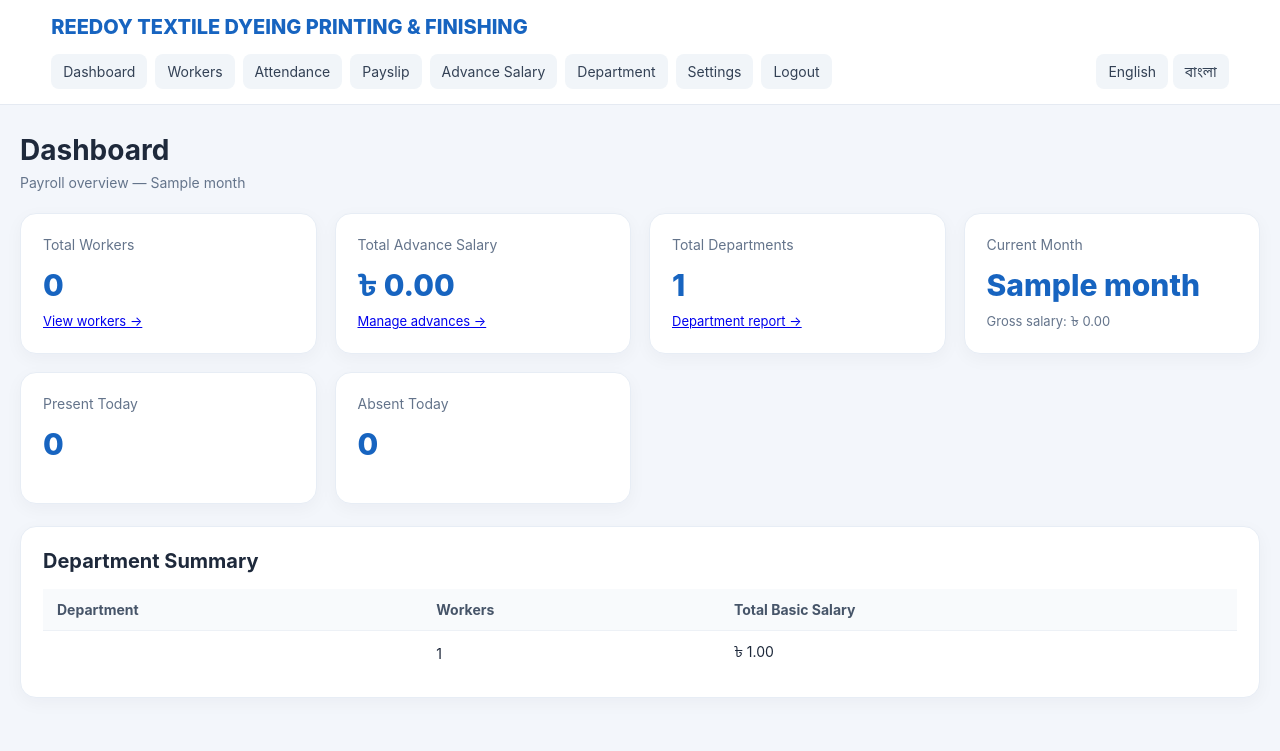
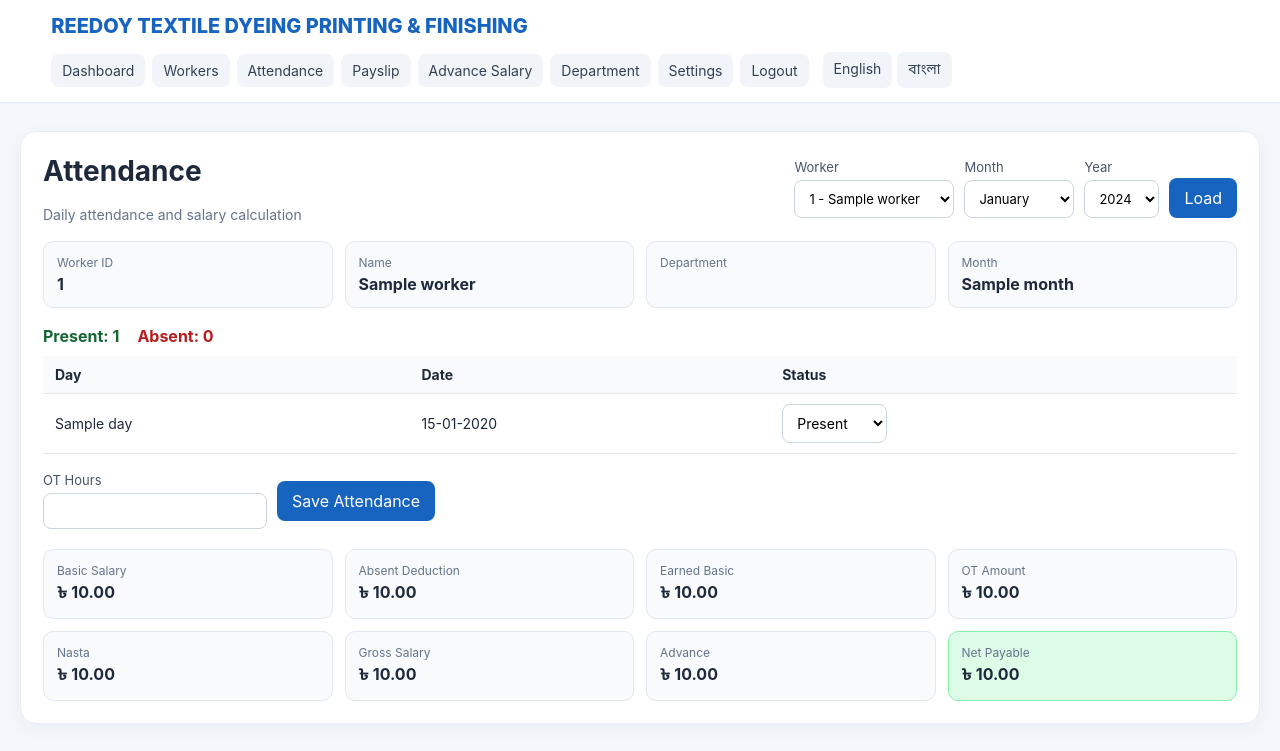
Before and after one commit to ranurial/Reedoy_Payroll, a Flask app: template templates/attendance.html in a window 1280 px wide. Shown: the top 751 px of the page. Run offline with Flask 3, Linux system fonts and the light colour scheme; data comes from the database, SQL or seed files in the repository; the template is opened without the code that fills it: most values are stand-ins (such as "Sample title", 1, 10 or a date in 2020); some libraries are stand-ins or nearby versions.

Commit message:
Refactor attendance.html to use template inheritance

```diff
--- a/templates/attendance.html
+++ b/templates/attendance.html
@@ -1,71 +1,60 @@
-<!doctype html>
-<html lang="{{ 'bn' if language == 'bn' else 'en' }}">
-<head>
-  <meta charset="utf-8">
-  <meta name="viewport" content="width=device-width, initial-scale=1">
-  <title>{{ tr('Dashboard') }} | {{ settings.get('company_name', 'Reedoy Payroll') if settings else 'Reedoy Payroll' }}</title>
-  <style>
-    :root{font-family:Inter,"Noto Sans Bengali","Nirmala UI",Arial,sans-serif;color:#1e293b;background:#f3f6fb}
-    *{box-sizing:border-box}body{margin:0;background:#f3f6fb}.topbar{background:#fff;border-bottom:1px solid #e5eaf2;padding:15px 4%;display:flex;justify-content:space-between;align-items:center;gap:15px;flex-wrap:wrap}
-    .brand{font-weight:800;font-size:20px;color:#1764c0}.nav{display:flex;gap:8px;flex-wrap:wrap}.nav a,.lang a{color:#334155;text-decoration:none;padding:9px 12px;border-radius:8px;background:#f1f5f9;font-size:14px}.nav a:hover,.lang a:hover{background:#dbeafe;color:#1d4ed8}
-    .wrap{max-width:1280px;margin:28px auto;padding:0 20px}.heading{display:flex;justify-content:space-between;align-items:center;gap:12px;flex-wrap:wrap;margin-bottom:22px}.heading h1{margin:0;font-size:28px}.muted{color:#64748b;font-size:14px;margin-top:7px}
-    .cards{display:grid;grid-template-columns:repeat(4,minmax(0,1fr));gap:18px}.card{background:#fff;border:1px solid #e7edf5;border-radius:16px;padding:22px;box-shadow:0 5px 18px rgba(15,23,42,.04);min-height:132px;overflow-wrap:anywhere}.label{font-size:14px;color:#64748b;margin-bottom:14px}.value{font-size:30px;line-height:1.2;font-weight:800;color:#1764c0}.sub{font-size:13px;color:#64748b;margin-top:10px}
-    .section{background:#fff;border:1px solid #e7edf5;border-radius:16px;padding:22px;margin-top:22px;box-shadow:0 5px 18px rgba(15,23,42,.04)}.section h2{font-size:20px;margin:0 0 16px}.tablewrap{overflow-x:auto}table{border-collapse:collapse;width:100%;min-width:500px}th,td{text-align:left;padding:12px 14px;border-bottom:1px solid #edf1f6;font-size:14px}th{background:#f8fafc;color:#475569;font-weight:700}tr:last-child td{border-bottom:0}.empty{color:#64748b;text-align:center;padding:20px}
-    @media(max-width:900px){.cards{grid-template-columns:repeat(2,minmax(0,1fr))}}@media(max-width:520px){.cards{grid-template-columns:1fr}.value{font-size:26px}.wrap{padding:0 12px}.card,.section{padding:18px}}
-  </style>
-</head>
-<body>
-<header class="topbar">
-  <div class="brand">{{ settings.get('company_name', 'Reedoy Payroll') if settings else 'Reedoy Payroll' }}</div>
-  <nav class="nav" aria-label="Main navigation">
-    <a href="{{ url_for('dashboard') }}">{{ tr('Dashboard') }}</a>
-    <a href="{{ url_for('workers') }}">{{ tr('Workers') }}</a>
-    <a href="{{ url_for('attendance') }}">{{ tr('Attendance') }}</a>
-    <a href="{{ url_for('payslip') }}">{{ tr('Payslip') }}</a>
-    <a href="{{ url_for('advance') }}">{{ tr('Advance Salary') }}</a>
-    <a href="{{ url_for('department') }}">{{ tr('Department') }}</a>
-    <a href="{{ url_for('settings') }}">{{ tr('Settings') }}</a>
-    <a href="{{ url_for('logout') }}">{{ tr('Logout') }}</a>
-  </nav>
-  <div class="lang"><a href="{{ url_for('language', lang='en') }}">English</a> <a href="{{ url_for('language', lang='bn') }}">বাংলা</a></div>
-</header>
-<main class="wrap">
-  <div class="heading">
-    <div><h1>{{ tr('Dashboard') }}</h1><div class="muted">{{ tr('Payroll overview') }} — {{ month }}</div></div>
+{% extends 'base.html' %}
+{% block title %}{{ tr('Attendance') }} | {{ settings.get('company_name','Reedoy Payroll') if settings else 'Reedoy Payroll' }}{% endblock %}
+{% block head %}
+<style>
+.att-head{display:flex;justify-content:space-between;align-items:center;gap:15px;flex-wrap:wrap;margin-bottom:18px}.filters{display:flex;gap:10px;align-items:end;flex-wrap:wrap}.field{display:flex;flex-direction:column;gap:5px;font-size:13px;color:#475569}.worker-info{display:grid;grid-template-columns:repeat(4,1fr);gap:12px;margin:18px 0}.info-box,.summary-box{background:#f8fafc;border:1px solid #e2e8f0;border-radius:10px;padding:13px}.info-label{font-size:12px;color:#64748b}.info-value{font-weight:700;margin-top:4px}.att-table select{min-width:105px}.summary-grid{display:grid;grid-template-columns:repeat(4,1fr);gap:12px;margin-top:20px}.summary-box.net{background:#dcfce7;border-color:#86efac}.actions{display:flex;gap:10px;align-items:center;flex-wrap:wrap;margin-top:18px}.empty{padding:35px;text-align:center;color:#64748b;border:1px dashed #cbd5e1;border-radius:12px}.countbar{display:flex;gap:18px;margin:10px 0;font-weight:700}.present-count{color:#166534}.absent-count{color:#b91c1c}@media(max-width:900px){.worker-info,.summary-grid{grid-template-columns:repeat(2,1fr)}}@media(max-width:600px){.worker-info,.summary-grid{grid-template-columns:1fr}.filters{align-items:stretch}.filters .field,.filters select,.filters button{width:100%}}
+</style>
+{% endblock %}
+{% block content %}
+<div class="page-card">
+  <div class="att-head">
+    <div><h1>{{ tr('Attendance') }}</h1><div class="muted">{{ tr('Daily attendance and salary calculation') }}</div></div>
+    <form method="get" action="{{ url_for('attendance') }}" class="filters">
+      <label class="field">{{ tr('Worker') }}
+        <select name="worker_id" required onchange="this.form.submit()"><option value="">-- {{ tr('Select Worker') }} --</option>{% for w in workers %}<option value="{{ w['id'] }}" {% if worker and worker['id']|string==w['id']|string %}selected{% endif %}>{{ w['id'] }} - {{ w['name'] }}{% if w['department'] %} ({{ dept(w['department']) }}){% endif %}</option>{% endfor %}</select>
+      </label>
+      <label class="field">{{ tr('Month') }}
+        <select name="month">{% for m in months %}<option value="{{ m }}" {% if month and month.split()[0]==m %}selected{% endif %}>{{ m }}</option>{% endfor %}</select>
+      </label>
+      <label class="field">{{ tr('Year') }}
+        <select name="year">{% for y in years %}<option value="{{ y }}" {% if month and month.split()[1]|int==y %}selected{% endif %}>{{ y }}</option>{% endfor %}</select>
+      </label>
+      <button type="submit">{{ tr('Load') }}</button>
+    </form>
   </div>
-  <section class="cards">
-    <article class="card"><div class="label">{{ tr('Total Workers') }}</div><div class="value">{{ total_workers|default(0) }}</div><div class="sub"><a href="{{ url_for('workers') }}">{{ tr('View workers') }} →</a></div></article>
-    <article class="card"><div class="label">{{ tr('Total Advance Salary') }}</div><div class="value">৳ {{ '{:,.2f}'.format(advance|default(0)|float) }}</div><div class="sub"><a href="{{ url_for('advance') }}">{{ tr('Manage advances') }} →</a></div></article>
-    <article class="card"><div class="label">{{ tr('Total Departments') }}</div><div class="value">{{ dept_rows|length if dept_rows else 0 }}</div><div class="sub"><a href="{{ url_for('department') }}">{{ tr('Department report') }} →</a></div></article>
-    <article class="card"><div class="label">{{ tr('Current Month') }}</div><div class="value">{{ month }}</div><div class="sub">{{ tr('Gross salary') }}: ৳ {{ '{:,.2f}'.format(gross|default(0)|float) }}</div></article>
-    <article class="card"><div class="label">{{ tr('Present Today') }}</div><div class="value">{{ today_present|default(0) }}</div></article>
-    <article class="card"><div class="label">{{ tr('Absent Today') }}</div><div class="value">{{ today_absent|default(0) }}</div></article>
-  </section>
-  <section class="section">
-    <h2>{{ tr('Department Summary') }}</h2>
-    <div class="tablewrap">
-      <table>
-        <thead>
-          <tr>
-            <th>{{ tr('Department') }}</th>
-            <th>{{ tr('Workers') }}</th>
-            <th>{{ tr('Total Basic Salary') }}</th>
-          </tr>
-        </thead>
-        <tbody>
-          {% for item in dept_rows|default([], true) %}
-          <tr>
-            <td>{{ display_dept(item.get('department', '')) }}</td>
-            <td>{{ item.get('worker_count', 0)|int }}</td>
-            <td>৳ {{ '{:,.2f}'.format(item.get('total_basic', 0)|float) }}</td>
-          </tr>
-          {% else %}
-          <tr><td colspan="3" class="empty">{{ tr('No department data available') }}</td></tr>
-          {% endfor %}
-        </tbody>
-      </table>
-    </div>
-  </section>
-</main>
-</body>
-</html>
+
+  {% if worker %}
+  <div class="worker-info">
+    <div class="info-box"><div class="info-label">{{ tr('Worker ID') }}</div><div class="info-value">{{ worker['id'] }}</div></div>
+    <div class="info-box"><div class="info-label">{{ tr('Name') }}</div><div class="info-value">{{ worker['name'] }}</div></div>
+    <div class="info-box"><div class="info-label">{{ tr('Department') }}</div><div class="info-value">{{ dept(worker['department']) }}</div></div>
+    <div class="info-box"><div class="info-label">{{ tr('Month') }}</div><div class="info-value">{{ month }}</div></div>
+  </div>
+
+  <form method="post" action="{{ url_for('save_attendance') }}" id="attendanceForm">
+    <input type="hidden" name="worker_id" value="{{ worker['id'] }}"><input type="hidden" name="month_year" value="{{ month }}">
+    <div class="countbar"><span class="present-count">{{ tr('Present') }}: <span id="presentCount">0</span></span><span class="absent-count">{{ tr('Absent') }}: <span id="absentCount">0</span></span></div>
+    <input type="hidden" name="present_days" id="presentDays" value="0"><input type="hidden" name="absent_days" id="absentDays" value="0">
+    <div class="tablewrap"><table class="att-table"><thead><tr><th>{{ tr('Day') }}</th><th>{{ tr('Date') }}</th><th>{{ tr('Status') }}</th></tr></thead><tbody>
+      {% for d in days %}<tr><td>{{ d['day'] }}</td><td>{{ d['date'].strftime('%d-%m-%Y') }}</td><td><select name="day_{{ d['day'] }}" class="day-status"><option value="P" {% if d['status']=='P' %}selected{% endif %}>{{ tr('Present') }}</option><option value="A" {% if d['status']=='A' %}selected{% endif %}>{{ tr('Absent') }}</option></select></td></tr>{% endfor %}
+    </tbody></table></div>
+    <div class="actions"><label class="field">{{ tr('OT Hours') }}<input type="number" step="0.01" min="0" name="ot_hours" value="{{ summary.get('ot',0) if summary else 0 }}"></label><button type="submit">{{ tr('Save Attendance') }}</button></div>
+  </form>
+
+  {% if summary %}<div class="summary-grid">
+    <div class="summary-box"><div class="info-label">{{ tr('Basic Salary') }}</div><div class="info-value">৳ {{ '%.2f'|format((worker['basic_salary'] or 0)|float) }}</div></div>
+    <div class="summary-box"><div class="info-label">{{ tr('Absent Deduction') }}</div><div class="info-value">৳ {{ '%.2f'|format(summary.get('absent_cut',0)|float) }}</div></div>
+    <div class="summary-box"><div class="info-label">{{ tr('Earned Basic') }}</div><div class="info-value">৳ {{ '%.2f'|format(summary.get('earned_basic',0)|float) }}</div></div>
+    <div class="summary-box"><div class="info-label">{{ tr('OT Amount') }}</div><div class="info-value">৳ {{ '%.2f'|format(summary.get('ot_amt',0)|float) }}</div></div>
+    <div class="summary-box"><div class="info-label">{{ tr('Nasta') }}</div><div class="info-value">৳ {{ '%.2f'|format(summary.get('nasta',0)|float) }}</div></div>
+    <div class="summary-box"><div class="info-label">{{ tr('Gross Salary') }}</div><div class="info-value">৳ {{ '%.2f'|format(summary.get('gross',0)|float) }}</div></div>
+    <div class="summary-box"><div class="info-label">{{ tr('Advance') }}</div><div class="info-value">৳ {{ '%.2f'|format(summary.get('advance',0)|float) }}</div></div>
+    <div class="summary-box net"><div class="info-label">{{ tr('Net Payable') }}</div><div class="info-value">৳ {{ '%.2f'|format(summary.get('net',0)|float) }}</div></div>
+  </div>{% endif %}
+  {% else %}<div class="empty">{{ tr('Select a worker to view and enter attendance.') }}</div>{% endif %}
+</div>
+{% endblock %}
+{% block scripts %}<script>
+function calc(){let p=0,a=0;document.querySelectorAll('.day-status').forEach(x=>x.value==='A'?a++:p++);document.getElementById('presentCount').textContent=p;document.getElementById('absentCount').textContent=a;document.getElementById('presentDays').value=p;document.getElementById('absentDays').value=a}
+document.addEventListener('DOMContentLoaded',()=>{document.querySelectorAll('.day-status').forEach(x=>x.addEventListener('change',calc));calc();});
+</script>{% endblock %}
```
